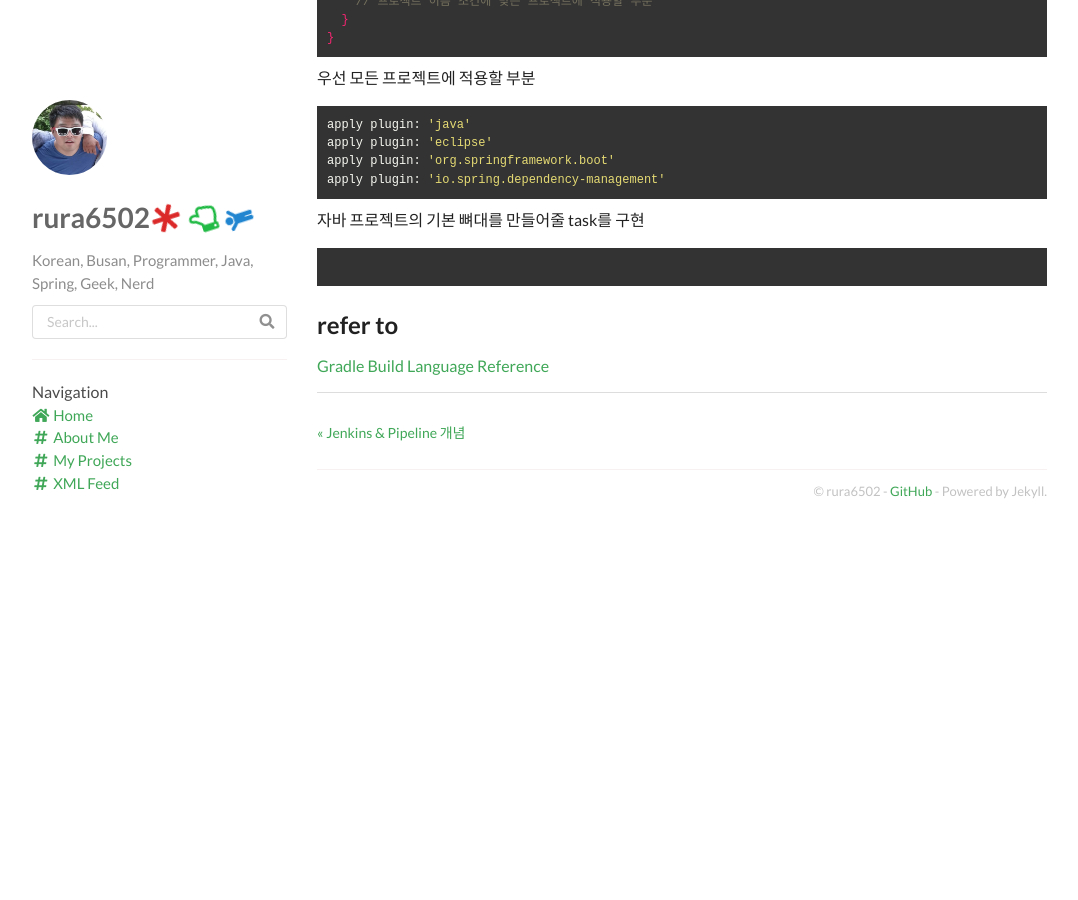
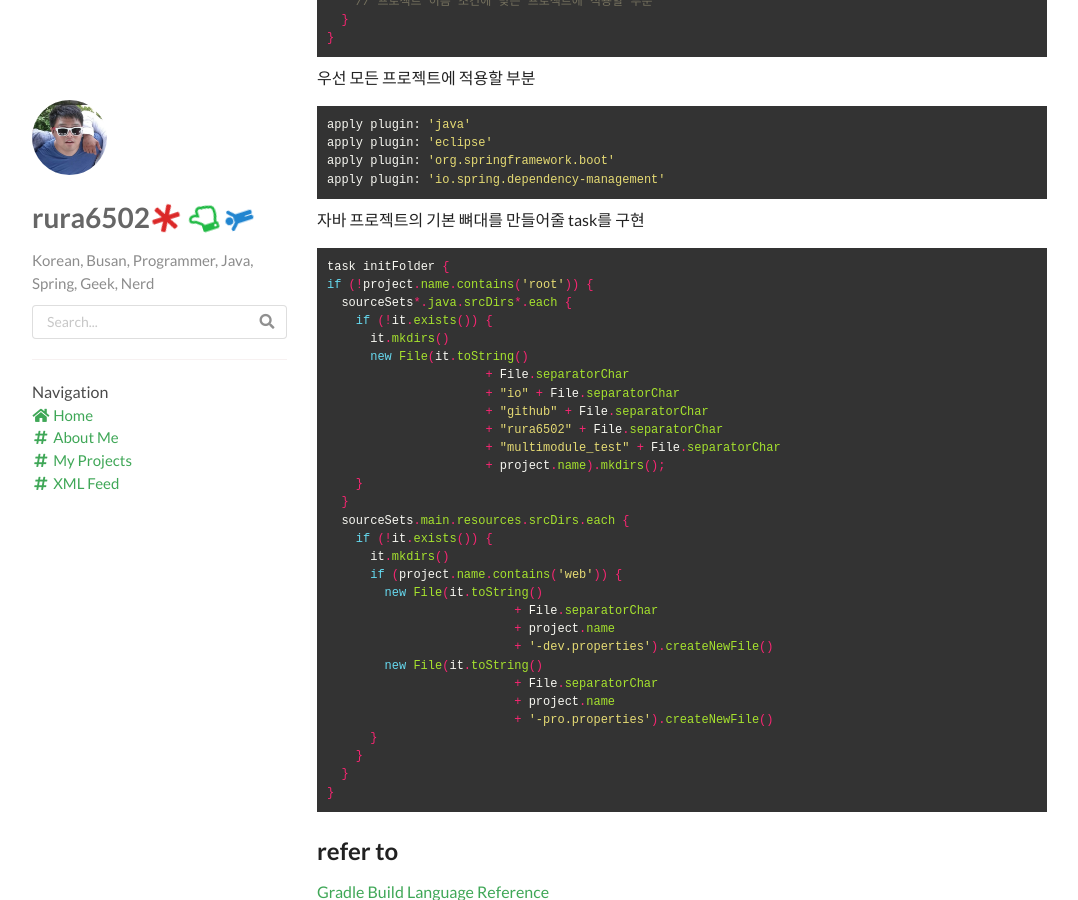
Before and after one commit to rura6502/rura6502.github.io, a Jekyll site: the page built from _posts/2019-05-25-Spring-Boot-Multi-Moudle-Project-using-Advanced-Gradle.md, in a window 1280 px wide and 900 px high, scrolled down 4378 px. Shown: the whole window, without its empty margins (53-1131 px from the left). Built offline with Jekyll 4.4.1, drawn with Linux system fonts in a browser that asks for light colours; nearby versions of some CDN libraries; comment, search, counter and statistics services are not loaded; before the commit the page ends 4907 px from its top, so only the background shows below that.

Commit message:
_posts/2019-05-25-Spring-Boot-Multi-Moudle-Project-using-Advanced-Gradle.md updated from https://stackedit.io/

````diff
--- a/_posts/2019-05-25-Spring-Boot-Multi-Moudle-Project-using-Advanced-Gradle.md
+++ b/_posts/2019-05-25-Spring-Boot-Multi-Moudle-Project-using-Advanced-Gradle.md
@@ -146,7 +146,36 @@ apply plugin: 'io.spring.dependency-management'
 자바 프로젝트의 기본 뼈대를 만들어줄 task를 구현
 
 ```groovy
-
+task initFolder {
+if (!project.name.contains('root')) {
+  sourceSets*.java.srcDirs*.each {
+    if (!it.exists()) {
+      it.mkdirs()
+      new File(it.toString()
+                      + File.separatorChar
+                      + "io" + File.separatorChar
+                      + "github" + File.separatorChar
+                      + "rura6502" + File.separatorChar
+                      + "multimodule_test" + File.separatorChar
+                      + project.name).mkdirs();
+    }
+  }
+  sourceSets.main.resources.srcDirs.each {
+    if (!it.exists()) {
+      it.mkdirs()
+      if (project.name.contains('web')) {
+        new File(it.toString()
+                          + File.separatorChar
+                          + project.name
+                          + '-dev.properties').createNewFile()
+        new File(it.toString()
+                          + File.separatorChar
+                          + project.name
+                          + '-pro.properties').createNewFile()
+      }
+    }
+  }
+}
 ```
 
 
````
Also changed, not shown: other parts of _posts/2019-05-25-Spring-Boot-Multi-Moudle-Project-using-Advanced-Gradle.md (+4 -4 lines).
